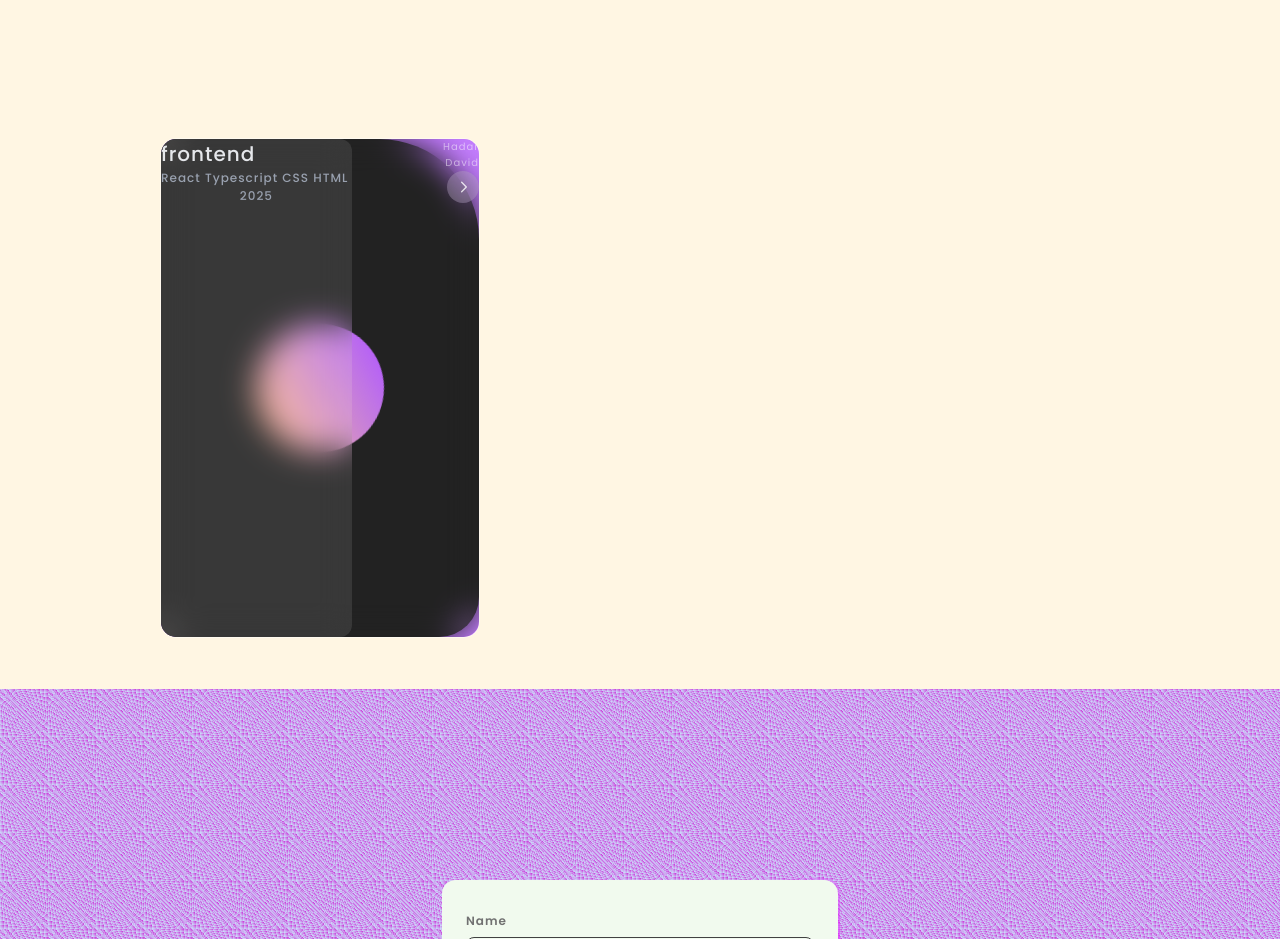
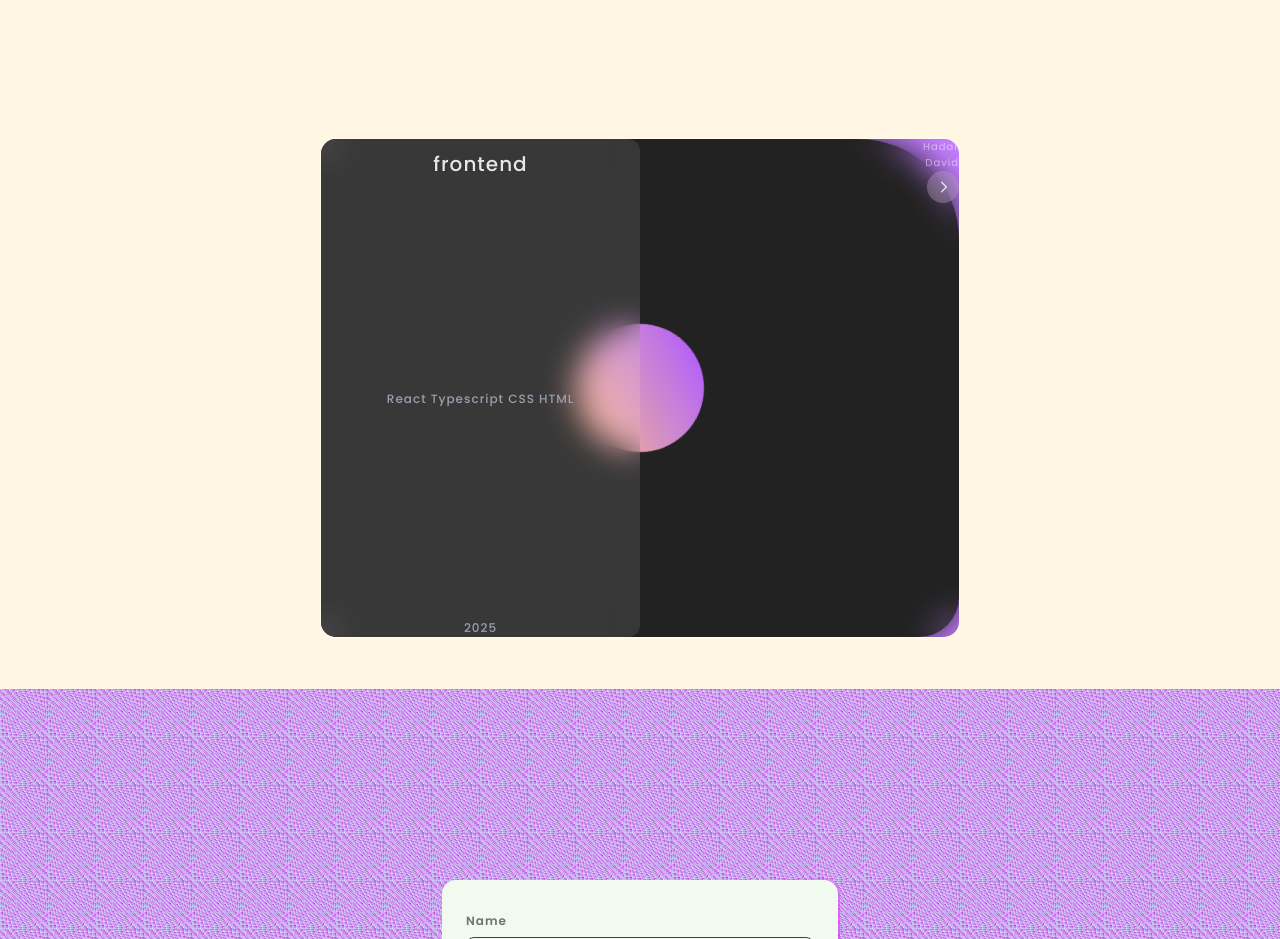
Before and after one commit to hadardv/portfolio, a React (Vite) app: page / in a window 1280 px wide. Shown: the part 3640-4579 px from the top of the page. Built offline with nearby package versions, Linux system fonts and the light colour scheme; a web font is replaced by a local one.

Commit message:
Changed stack design

```diff
--- a/src/components/SkillCard.tsx
+++ b/src/components/SkillCard.tsx
@@ -1,3 +1,5 @@
+import "./skillCard.css";
+
 export type SkillCardProps = {
   field: string;
   skills: string[];
@@ -6,7 +8,7 @@
 export default function SkillCard(skillsProps: SkillCardProps) {
   return (
     <>
-      <div className="w-[400px] h-[500px] relative border border-solid border-white/40 rounded-2xl overflow-hidden">
+      <div className="w-[800px] h-[500px] relative border border-solid border-white/40 rounded-2xl overflow-hidden">
         <div className="w-full h-full p-1 absolute bg-purple-400">
           <div className="w-full h-full rounded-xl rounded-tr-[100px] rounded-br-[40px] bg-[#222]"></div>
         </div>
@@ -19,9 +21,11 @@
         </div>
 
         <div className="w-full h-full p-2 flex justify-between absolute inset-0">
-          <div className="w-3/5 p-2 pt-3 pb-1.5 flex flex-col rounded-xl backdrop-blur-lg bg-gray-50/10 text-gray-200 font-medium font-mono">
-            <span className="text-xl font-medium">{skillsProps.field}</span>
-            <span className="text-xs text-gray-400">
+          <div className="content w-3/5 p-2 pt-3 pb-1.5 flex flex-col rounded-xl backdrop-blur-lg bg-gray-50/10 text-gray-200 font-medium font-mono">
+            <span className="field-title text-xl font-medium text-center">
+              {skillsProps.field}
+            </span>
+            <span className="skill-list text-xs text-gray-400 text-center mb-4">
               {skillsProps.skills &&
                 skillsProps.skills.map((s) => {
                   return `${s} `;
@@ -34,7 +38,7 @@
           <div className="h-full pt-2 flex flex-col items-end text-white/50">
             <span className="text-[10px] leading-[12px]">Hadar</span>
             <span className="text-[10px] leading-[13px]">David</span>
-            <div className="w-8 h-8 mt-auto flex items-center justify-center rounded-full backdrop-blur-lg bg-gray-50/20 cursor-pointer transition-all duration-300 hover:bg-gray-50/30">
+            <div className="arrow w-8 h-8 mt-auto flex items-center justify-center rounded-full backdrop-blur-lg bg-gray-50/20 cursor-pointer transition-all duration-300 hover:bg-gray-50/30">
               <span className="font-serif text-white/80">
                 <svg
                   xmlns="http://www.w3.org/2000/svg"
--- /dev/null
+++ b/src/components/skillCard.css
@@ -0,0 +1,12 @@
+.content {
+  justify-content: space-between;
+  width: 50%;
+}
+
+.field-title {
+  margin-top: 10px;
+}
+
+.arrow:hover {
+  transform: scale(1.1);
+}
--- a/src/components/stack.css
+++ b/src/components/stack.css
@@ -10,7 +10,7 @@
 }
 
 .left-skills {
-  width: 50%;
+  width: 100%;
   display: flex;
   flex-direction: column;
   align-items: center;
```
